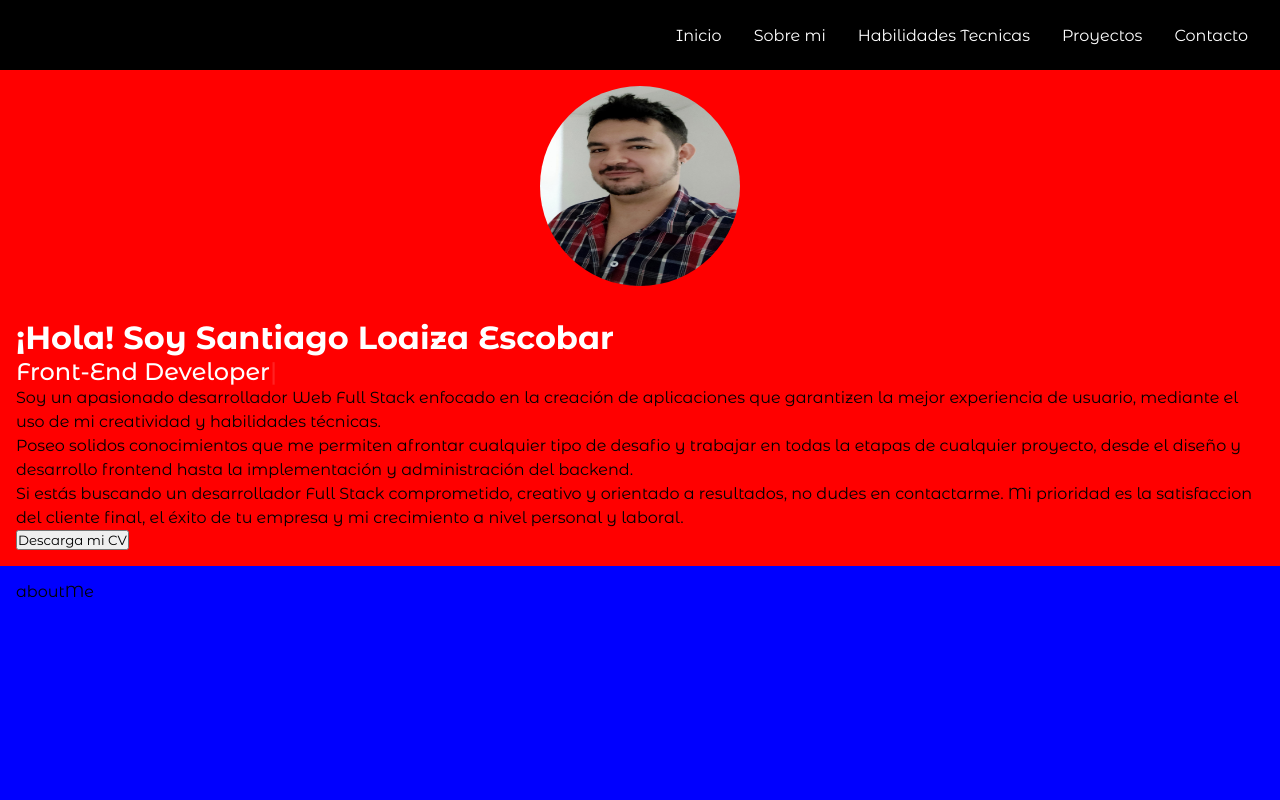
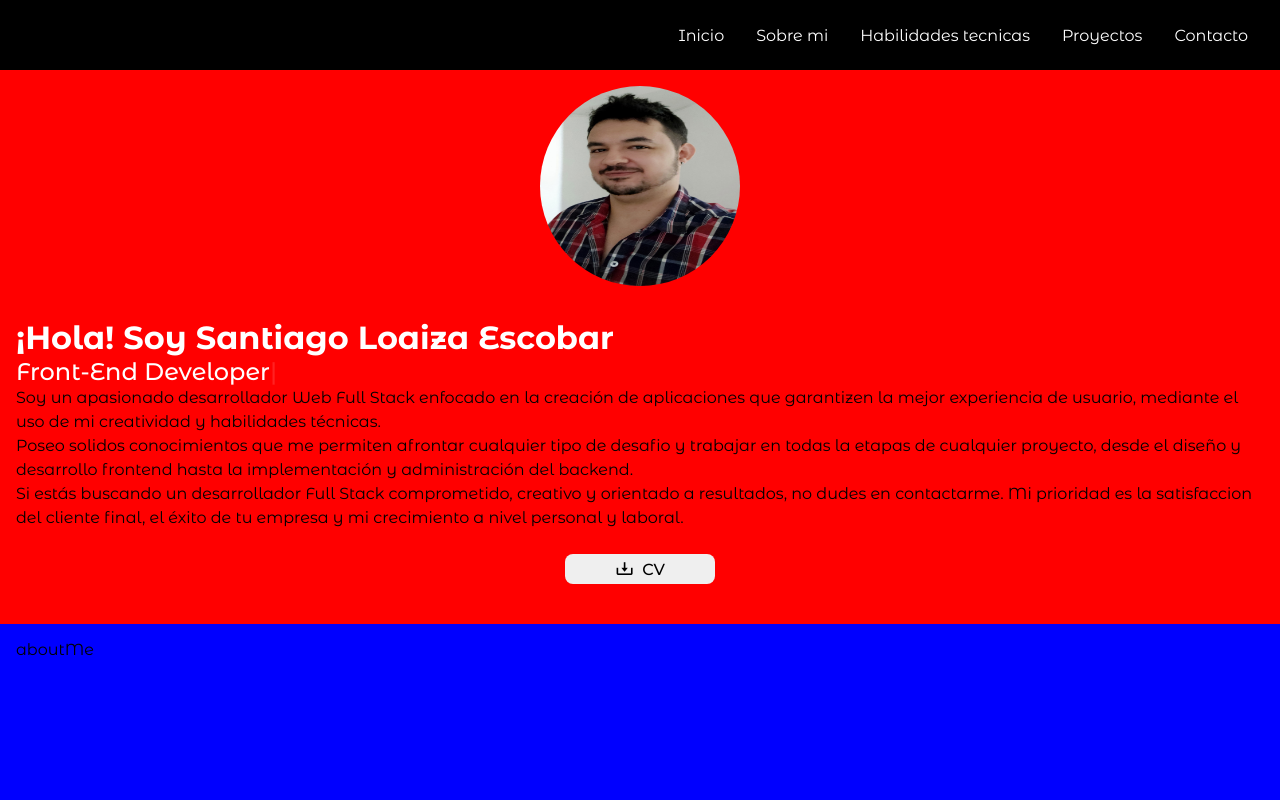
Before and after one commit to SantiagoLE/Portfolio, a React (Vite) app: page / in a window 1280 px wide. Shown: the top 800 px of the page. Built offline with nearby package versions, Linux system fonts and the light colour scheme.

Commit message:
se unifican los id del menu_conten para facilitar el condicial de cierre, se da estilos al btn de home, se instala react-scroll para manejar eventos de link en el menu

```diff
--- a/package.json
+++ b/package.json
@@ -13,6 +13,7 @@
     "react": "^18.2.0",
     "react-dom": "^18.2.0",
     "react-router-dom": "^6.11.2",
+    "react-scroll": "^1.8.9",
     "react-typed": "^1.2.0"
   },
   "devDependencies": {
--- a/src/components/Header.jsx
+++ b/src/components/Header.jsx
@@ -1,5 +1,6 @@
 import { useEffect, useRef, useState } from 'react';
 import "./style/header.css"
+import { Link } from 'react-scroll';
 
 const Header = () => {
 
@@ -11,7 +12,7 @@ const Header = () => {
 console.log(barIsActive)
     const menuContainRef = useRef()
     const handleClickOutsideMenu = (event) => {
-       if(event.target.id !== "menu_contain" && event.target.id !== "bx-menu" && barIsActive){
+       if(event.target.id !== "menu"  && barIsActive){
         setBarIsActive(false)
        }
 
@@ -29,18 +30,17 @@ console.log(barIsActive)
     return (
         <header className='header'>
 
-            <i id='bx-menu' className='bx bx-menu' onClick={toggleClass} ></i>
+            <i id='menu' className='bx bx-menu' onClick={toggleClass} ></i>
 
-            <div id='menu_contain' className={`menu_contain ${barIsActive ? "menu_contain-active" : ""}`} ref={menuContainRef}>
-                <ul className='menu_list'>
-                  <li className='menu_list-item' onClick={() => setBarIsActive(false)}><a href="#home">Inicio</a></li>
-                  <li className='menu_list-item' onClick={() => setBarIsActive(false)}><a href="#aboutMe">Sobre mi</a></li>
-                  <li className='menu_list-item' onClick={() => setBarIsActive(false)}><a href="#skills">Habilidades Tecnicas</a></li>
-                  <li className='menu_list-item' onClick={() => setBarIsActive(false)}><a href="#proyects">Proyectos</a></li>
-                  <li className='menu_list-item' onClick={() => setBarIsActive(false)}><a href="#contact">Contacto</a></li>
-                </ul>
-            </div>
-
+            <div id='menu' className={`menu_contain ${barIsActive ? "menu_contain-active" : ""}`} ref={menuContainRef}>
+                <ul id='menu' className='menu_list'>
+                  <li id='menu' className='menu_list-item' ><Link to='home' smooth={true} duration={500} offset={-100} onClick={() => setBarIsActive(false)}>Inicio</Link></li>
+                  <li id='menu' className='menu_list-item' ><Link to='aboutMe' smooth={true} duration={500} offset={-80} onClick={() => setBarIsActive(false)}>Sobre mi</Link></li>
+                  <li id='menu' className='menu_list-item' ><Link to='skills' smooth={true} duration={500} offset={-80} onClick={() => setBarIsActive(false)}>Habilidades tecnicas</Link></li>
+                  <li id='menu' className='menu_list-item' ><Link to='proyects' smooth={true} duration={500} offset={-80} onClick={() => setBarIsActive(false)}>Proyectos</Link></li>
+                  <li id='menu' className='menu_list-item' ><Link to='contact' smooth={true} duration={500} onClick={() => setBarIsActive(false)}>Contacto</Link></li>
+   </ul>
+    </div>
         </header>
     )
 }
--- a/src/components/Home.jsx
+++ b/src/components/Home.jsx
@@ -41,7 +41,7 @@ Poseo solidos conocimientos que me permiten afrontar cualquier tipo de desafio y
 Si estás buscando un desarrollador Full Stack comprometido, creativo y orientado a resultados, no dudes en contactarme. Mi prioridad es la satisfaccion del cliente final, el éxito de tu empresa y mi crecimiento a nivel personal y laboral.
 </p>
 
-<button className='home_btn' onClick={handleDownload}>Descarga mi CV</button>
+<button className='home_btn' onClick={handleDownload}><i className='bx bx-download'></i> CV</button>
 
         </section>
     )
--- a/src/components/style/home.css
+++ b/src/components/style/home.css
@@ -1,31 +1,52 @@
-#home{
+#home {
     background-color: red;
     margin-top: var(--height_Header);
     padding: 1rem;
 }
 
-.home__img-container{
+.home__img-container {
     max-width: 200px;
     margin: 0 auto;
 }
 
-.home_img{
+.home_img {
     width: 100%;
     border-radius: 50%;
     aspect-ratio: 1;
 }
 
-.home_title{
+.home_title {
     margin-top: 2rem;
     color: var(--white);
     font-size: 2rem;
 }
-.text_animate{
+
+.text_animate {
     color: var(--white);
     font-weight: 500;
     font-size: 1.5rem;
 }
 
-.home_paragraph{
+.home_paragraph {
     line-height: 1.5;
 }
+
+.home_btn {
+    display: block;
+    margin: 1.5rem auto;
+    width: 100%;
+    max-width: 150px;
+    height: 30px;
+    font-size: 1rem;
+    font-weight: 500;
+    border-radius: 0.5rem;
+    border: none;
+    display: flex;
+    gap: 0.5rem;
+    justify-content: center;
+    align-items: center;
+}
+
+.bx-download {
+    font-size: 1.2rem;
+}
--- a/src/index.css
+++ b/src/index.css
@@ -9,8 +9,6 @@
 
 *{
     box-sizing: border-box;
-    scroll-margin-top: var(--height_Header);
-
 }
 
 img{
```
Also changed, not shown: 1 other file (tests, documents, lock files or other folders). Lines whose indentation alone changed are shown as unchanged.
